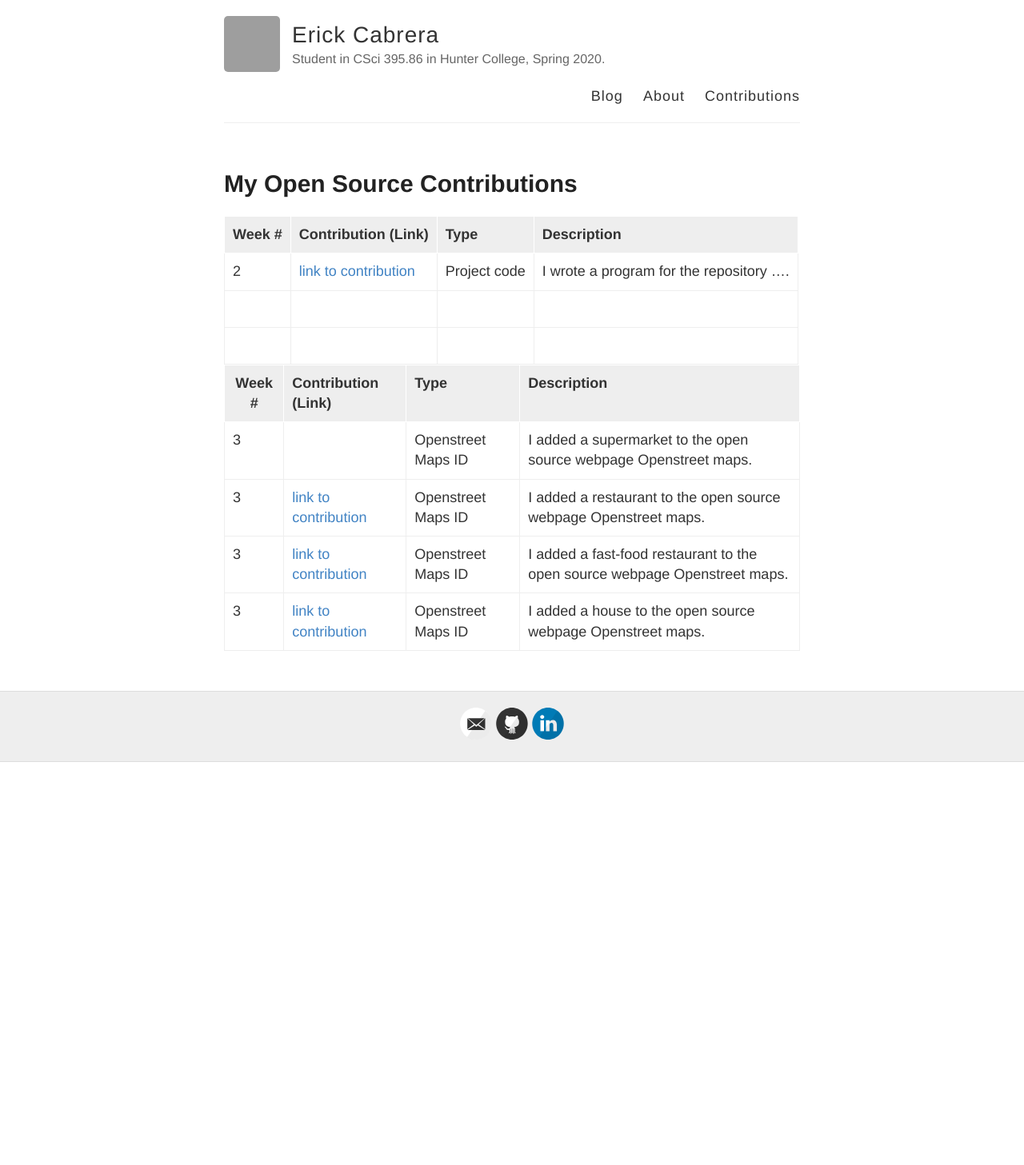
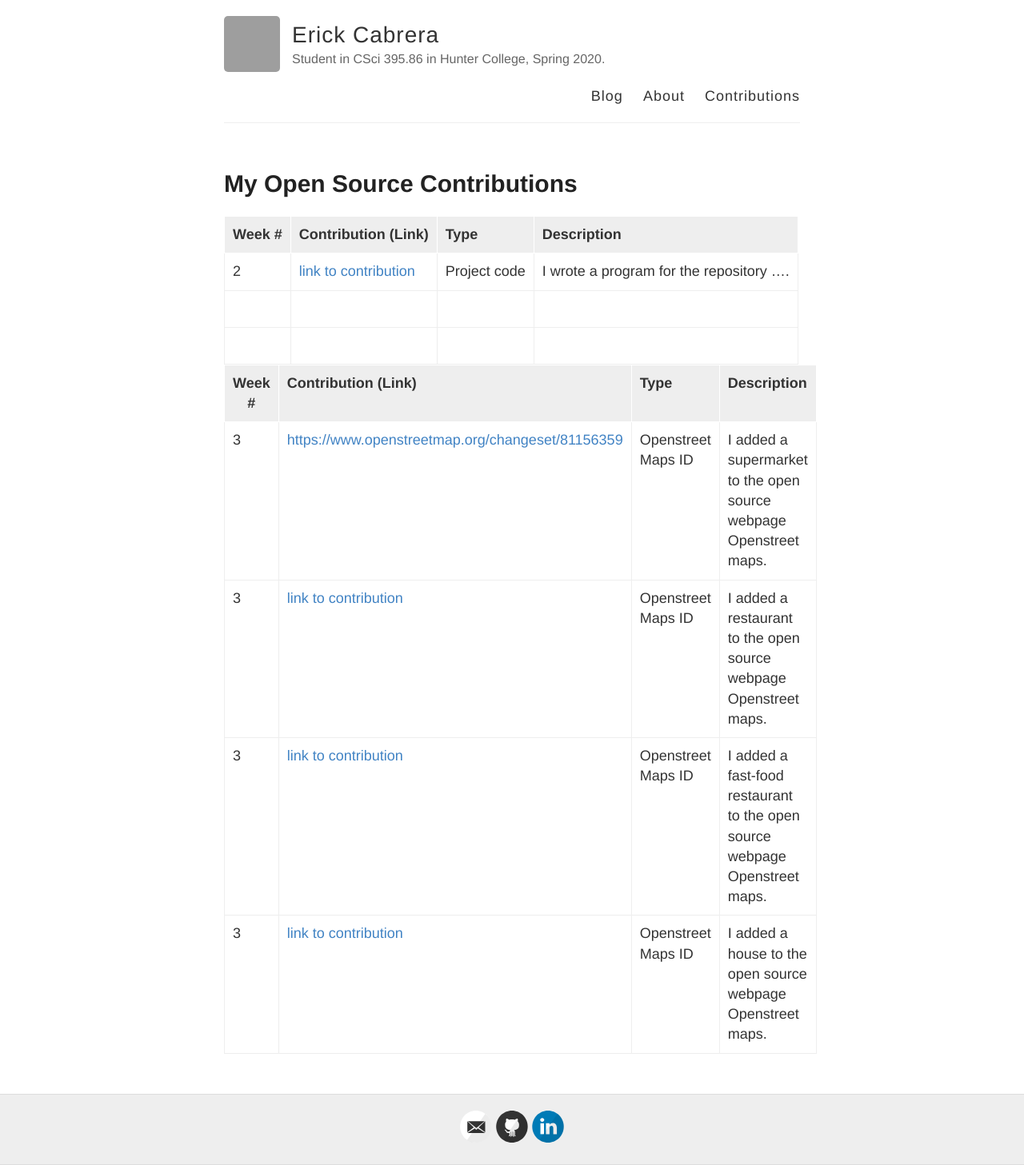
Before and after one commit to hunter-college-ossd-spr-2020/MarceloDamian-weekly, a Jekyll site: the page built from contributions.md, in a window 1280 px wide. Shown: the whole page at 80% size. Built offline with Jekyll 4.4.1, drawn with Linux system fonts in a browser that asks for light colours; before the commit the page ends 953 px from its top, so only the background shows below that; part of the change alters nothing that is shown; grey boxes are pictures that could not be loaded.

Commit message:
Update contributions.md

```diff
--- a/contributions.md
+++ b/contributions.md
@@ -29,7 +29,7 @@ following the same syntax.
 
 | Week #       | Contribution (Link)  | Type  | Description |
 |---|:---|:---|:---|
-|  3   | [](https://www.openstreetmap.org/changeset/81156359)    | Openstreet Maps ID   |   I added a supermarket to the open source webpage Openstreet maps.    |
+|  3   | [https://www.openstreetmap.org/changeset/81156359](https://www.openstreetmap.org/changeset/81156359)    | Openstreet Maps ID   |   I added a supermarket to the open source webpage Openstreet maps.    |
 |  3  | [link to contribution](https://www.openstreetmap.org/changeset/81156186)    | Openstreet Maps ID   |   I added a restaurant to the open source webpage Openstreet maps.    |
 |  3  | [link to contribution](https://www.openstreetmap.org/changeset/81148459)    | Openstreet Maps ID   |   I added a fast-food restaurant to the open source webpage Openstreet maps.    |
 |  3  | [link to contribution](https://www.openstreetmap.org/changeset/81148329)    | Openstreet Maps ID   |   I added a house to the open source webpage Openstreet maps.    |
```
